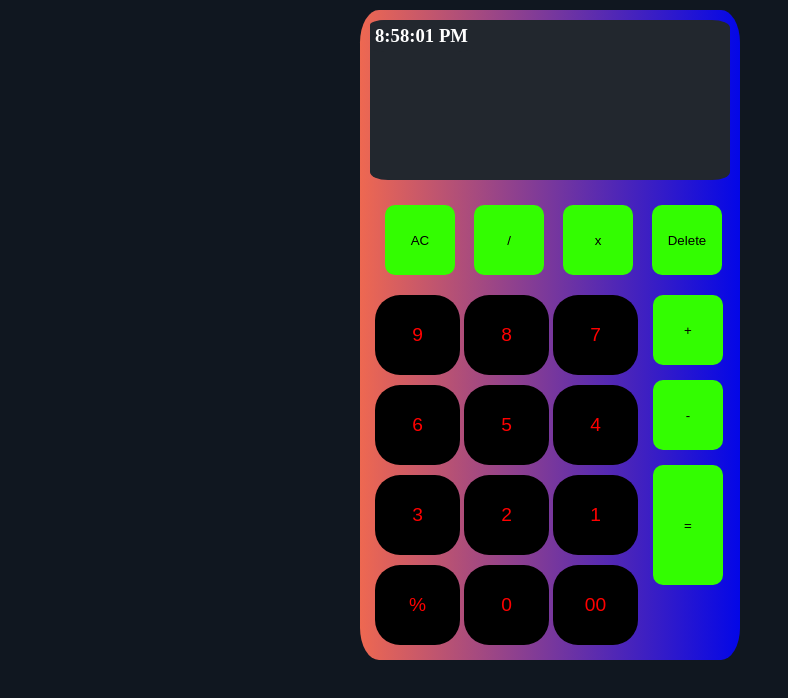
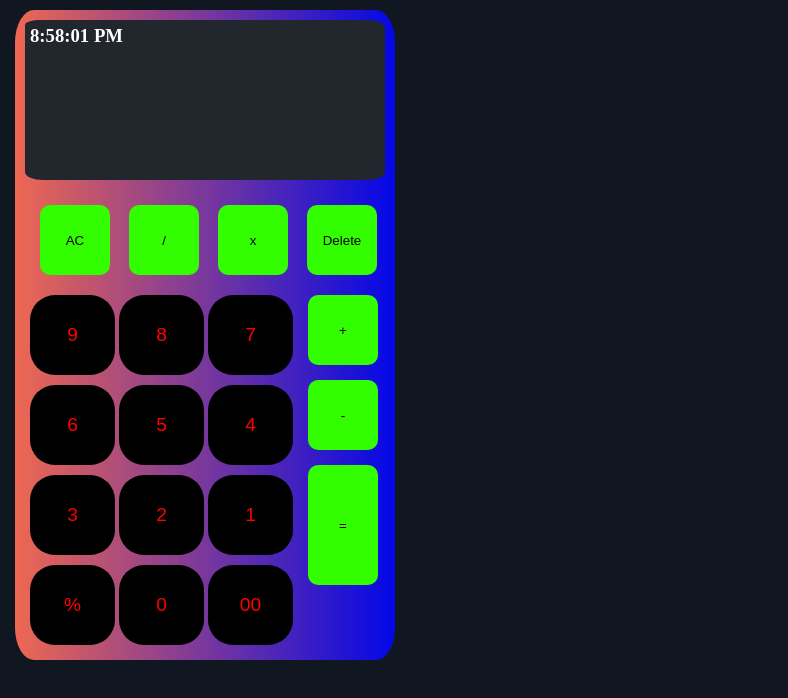
Before and after one commit to Sha-drak/Calculator, a plain HTML site: page calculator.html in a window 1280 px wide. Shown: the whole page, without its empty margins (0-788 px from the left). Drawn offline with Linux system fonts and the light colour scheme.

Commit message:
Updated this calculator to fit different screens

```diff
--- a/calculator.css
+++ b/calculator.css
@@ -3,14 +3,14 @@
   padding: 5px;
 }
 body {
-  height: fit-content;
+  height: 100dvh;
   background-color: rgb(16, 23, 32);
 }
 .main {
   border-radius: 5%;
   background: linear-gradient(90deg, #ee6851, hsl(239, 97%, 46%));
   width: 370px;
-  margin-left: 350px;
+  margin-left: 5px;
 
 }
 #Results {
```
